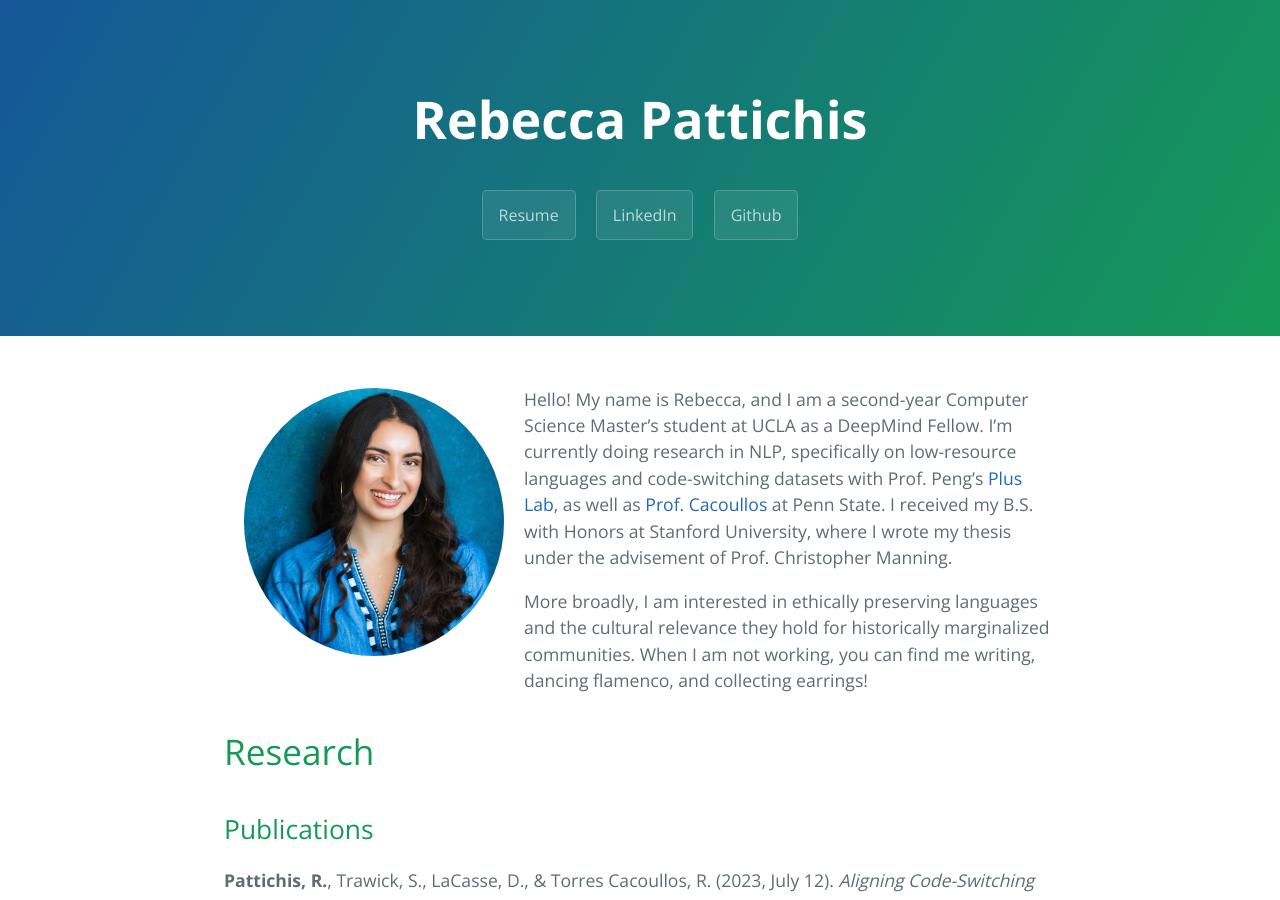
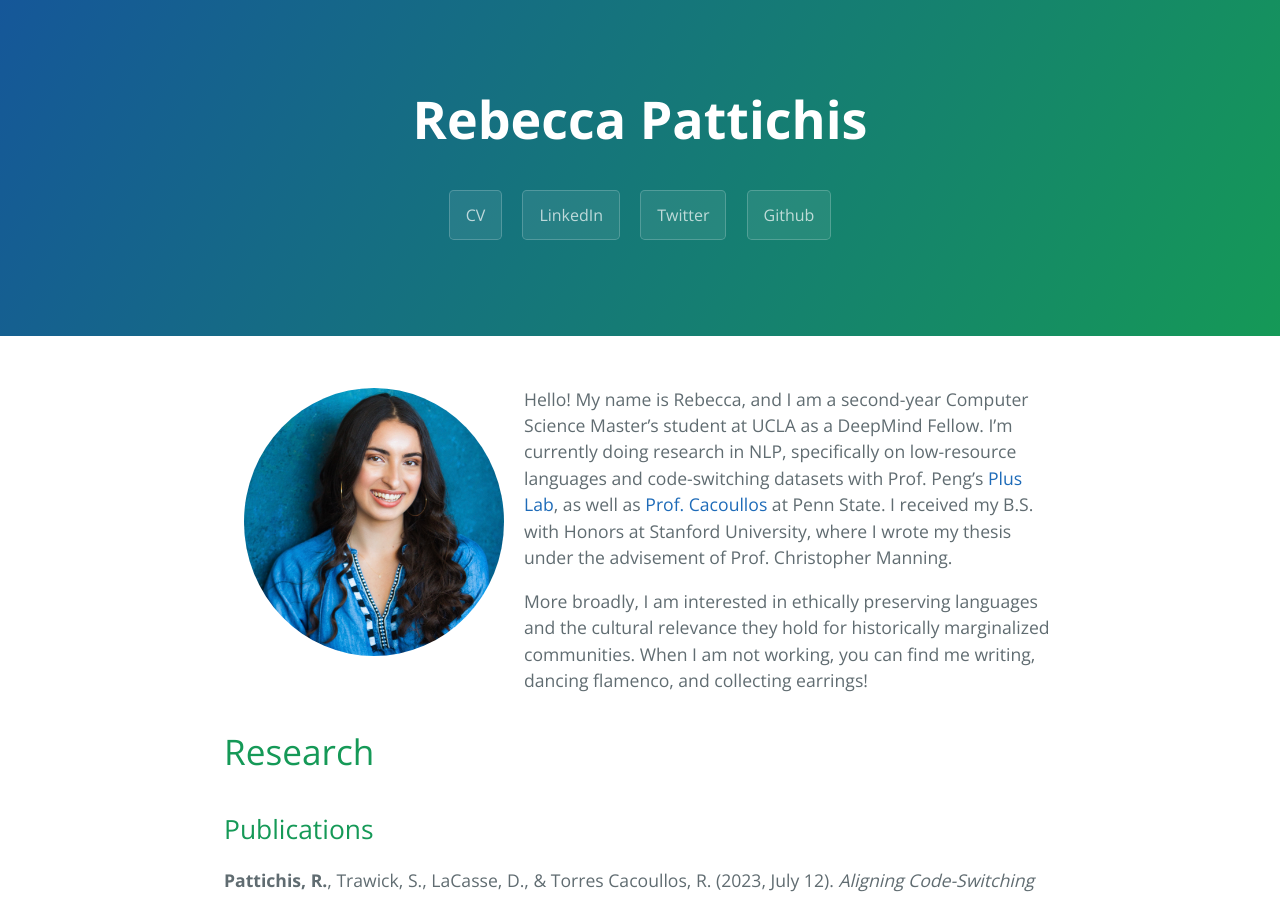
Before and after one commit to rpattichis/rpattichis.github.io, a Jekyll site: the page built from index.md, in a window 1280 px wide and 900 px high. Built offline with Jekyll 4.4.1, drawn with Linux system fonts in a browser that asks for light colours; the repository's description, which GitHub fills in, is left out.

Commit message:
Update default.html

```diff
--- a/_layouts/default.html
+++ b/_layouts/default.html
@@ -25,8 +25,9 @@ img {
     <header class="page-header" role="banner">
       <h1 class="project-name">{{ page.title | default: site.title | default: site.github.repository_name }}</h1>
       <h2 class="project-tagline">{{ page.description | default: site.description | default: site.github.project_tagline }}</h2>
-      <a href="https://drive.google.com/file/d/1Vo7D1F_tyytiLfNQa8Lpr952E3gVM2hB/view?usp=sharing" class="btn">Resume</a>
+      <a href="https://drive.google.com/file/d/1CsjW28mS2S3z1u2An7jOVj4l4ZlRlvuS/view?usp=sharing" class="btn">CV</a>
       <a href="https://linkedin.com/in/rebecca-pattichis" class="btn">LinkedIn</a>
+      <a href="https://twitter.com/rpattichi" class="btn">Twitter</a>
       <a href="https://github.com/rpattichis" class="btn">Github</a>
       {% if site.github.is_project_page %}
         <a href="{{ site.github.repository_url }}" class="btn">View on GitHub</a>
```
